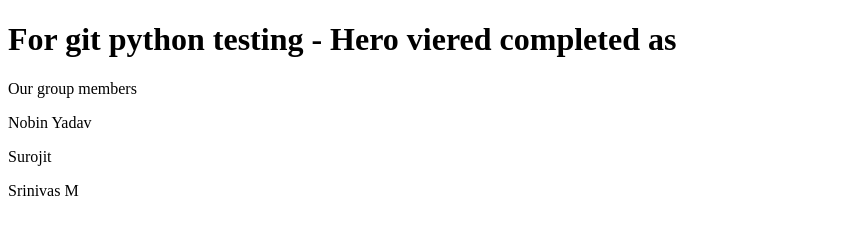
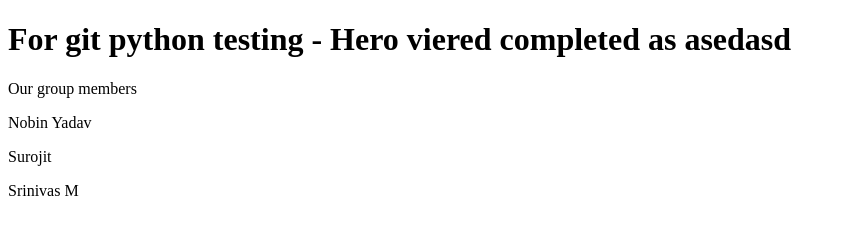
Before and after one commit to Nobin1987/GITPYTHON_GROUP, a plain HTML site: page index.html in a window 1280 px wide. Shown: the whole page, without its empty margins (0-846 px from the left). Drawn offline with Linux system fonts and the light colour scheme.

Commit message:
Update index.html

```diff
--- a/index.html
+++ b/index.html
@@ -3,7 +3,7 @@
 <html>
 <body>
 
-<h1>For git python testing - Hero viered completed as   </h1>
+<h1>For git python testing - Hero viered completed as  asedasd </h1>
 
 <p>Our group members </p>
 <p>Nobin Yadav </p>
```
